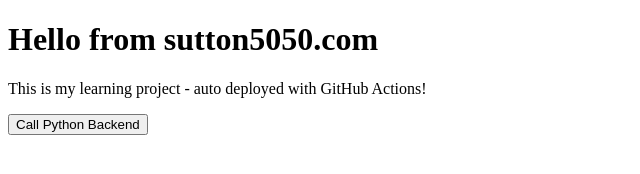
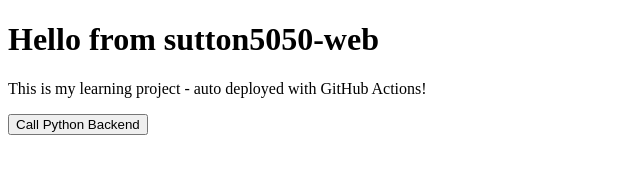
Before and after one commit to sutton5050/sutton5050-learn, a plain HTML site: page frontend/index.html in a window 1280 px wide. Shown: the full height of the page, 0-640 px from the left. Drawn offline with Linux system fonts and the light colour scheme.

Commit message:
test new bucket

```diff
--- a/frontend/index.html
+++ b/frontend/index.html
@@ -5,7 +5,7 @@
     <title>Sutton5050</title>
   </head>
   <body>
-    <h1>Hello from sutton5050.com</h1>
+    <h1>Hello from sutton5050-web</h1>
     <p>This is my learning project - auto deployed with GitHub Actions!</p>
 
     <button onclick="callApi()">Call Python Backend</button>
```
